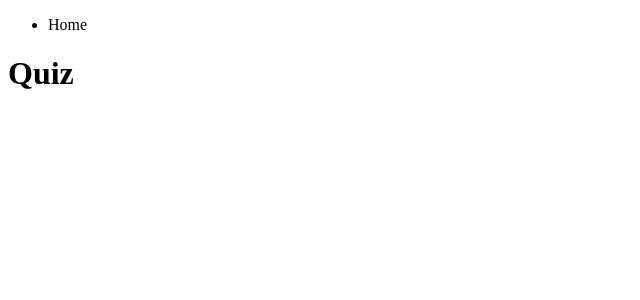
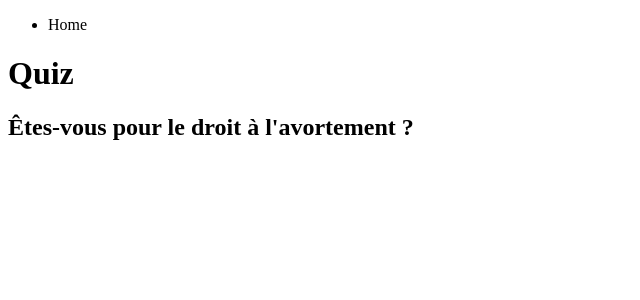
Before and after one commit to mattboll/trouvetondepute, a Nuxt app: page /quiz in a window 1280 px wide. Shown: the top 300 px of the page, without its empty margins (0-640 px from the left). Built offline with nearby package versions, Linux system fonts and the light colour scheme.

Commit message:
feat: init questions list

```diff
--- /dev/null
+++ b/data/questions.js
@@ -0,0 +1,11 @@
+export const questions = [
+    {
+        id: 0,
+        text:
+            "Êtes-vous pour le droit à l'avortement ?",
+        answers: [
+            { text: "oui", score: { 'NFP': 10, 'REN': 5, 'RN': -10 } },
+            { text: "non", score: { 'NFP': -10, 'REN': -5, 'RN': 10 } },
+        ],
+    },
+];
--- a/pages/quiz.vue
+++ b/pages/quiz.vue
@@ -1,5 +1,13 @@
 <template>
     <div>
         <h1>Quiz</h1>
+        <div v-for="question in questions" :key="question.id">
+            <h2>{{ question.text }}</h2>
+        </div>
     </div>
 </template>
+
+<script setup>
+import { questions } from "../data/questions.js";
+
+</script>
```
